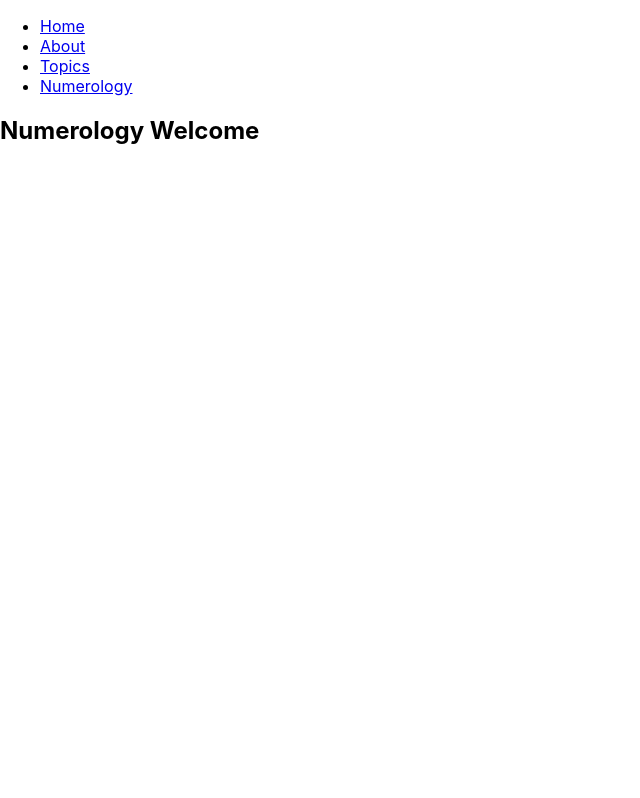
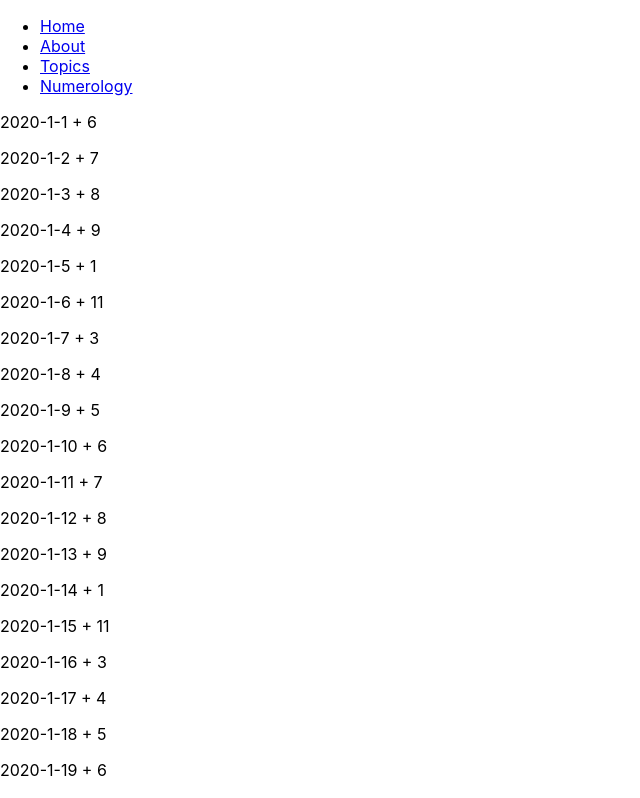
Before and after one commit to Wojtekk77/react-router, a React (Create React App) app: page /numerology in a window 1280 px wide. Shown: the top 798 px of the page, without its empty margins (0-640 px from the left). Built offline with nearby package versions, Linux system fonts and the light colour scheme.

Commit message:
pseudotable added

```diff
--- a/src/pages/Numerology.js
+++ b/src/pages/Numerology.js
@@ -3,8 +3,14 @@ import allNumerologicsByDate from "../components/numerologicNumbers"
 
 function Numerology() {
     const dates = allNumerologicsByDate(2020, 2020);
+    let table = "";
+    const showDatesInTable = dates.map((element) => {
+        return <p>{element.data} + {element.numerologicNumber}</p>
+    })
 
     return <>
+        {console.log(showDatesInTable)}
+        {showDatesInTable}
         <h2>Numerology Welcome</h2>
     </>
 }
```
Also changed, not shown: 1 other file (tests, documents, lock files or other folders).
